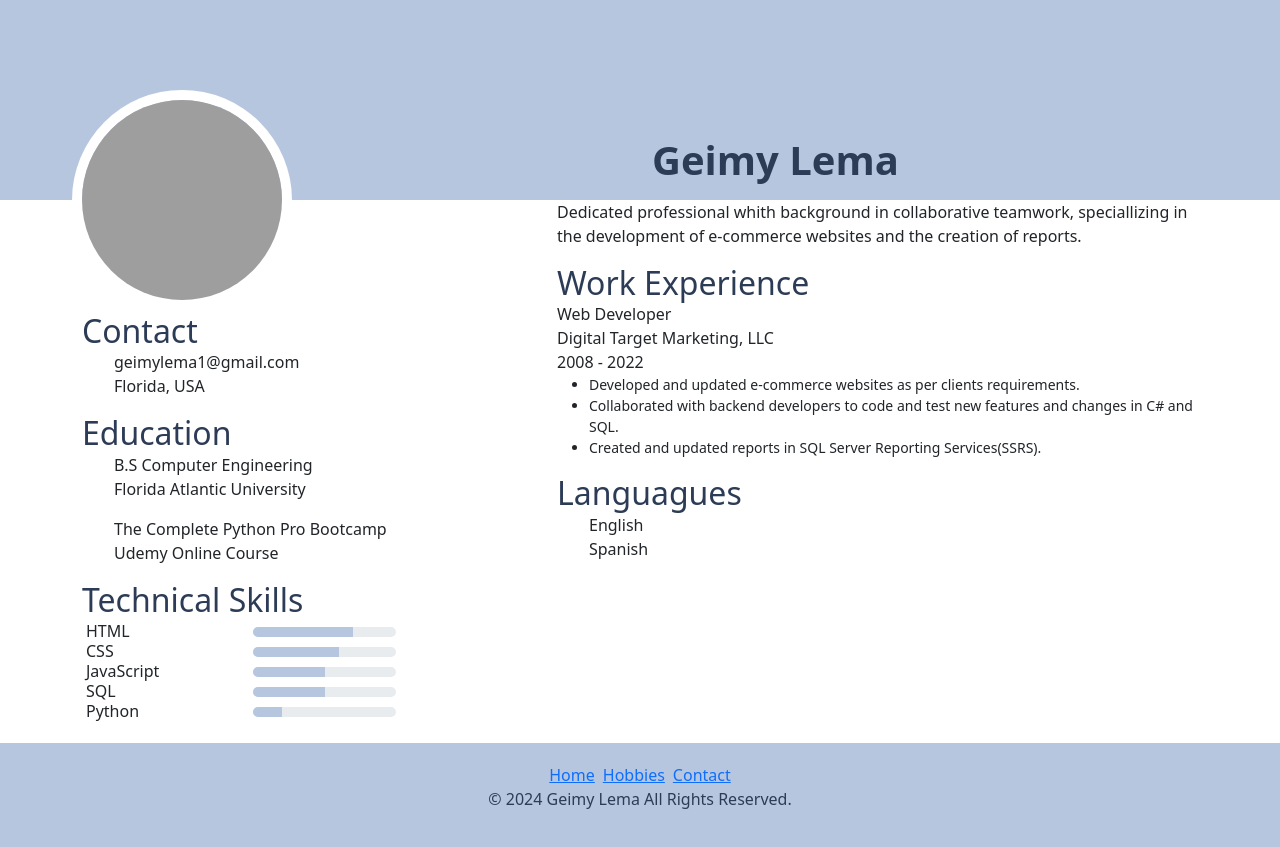
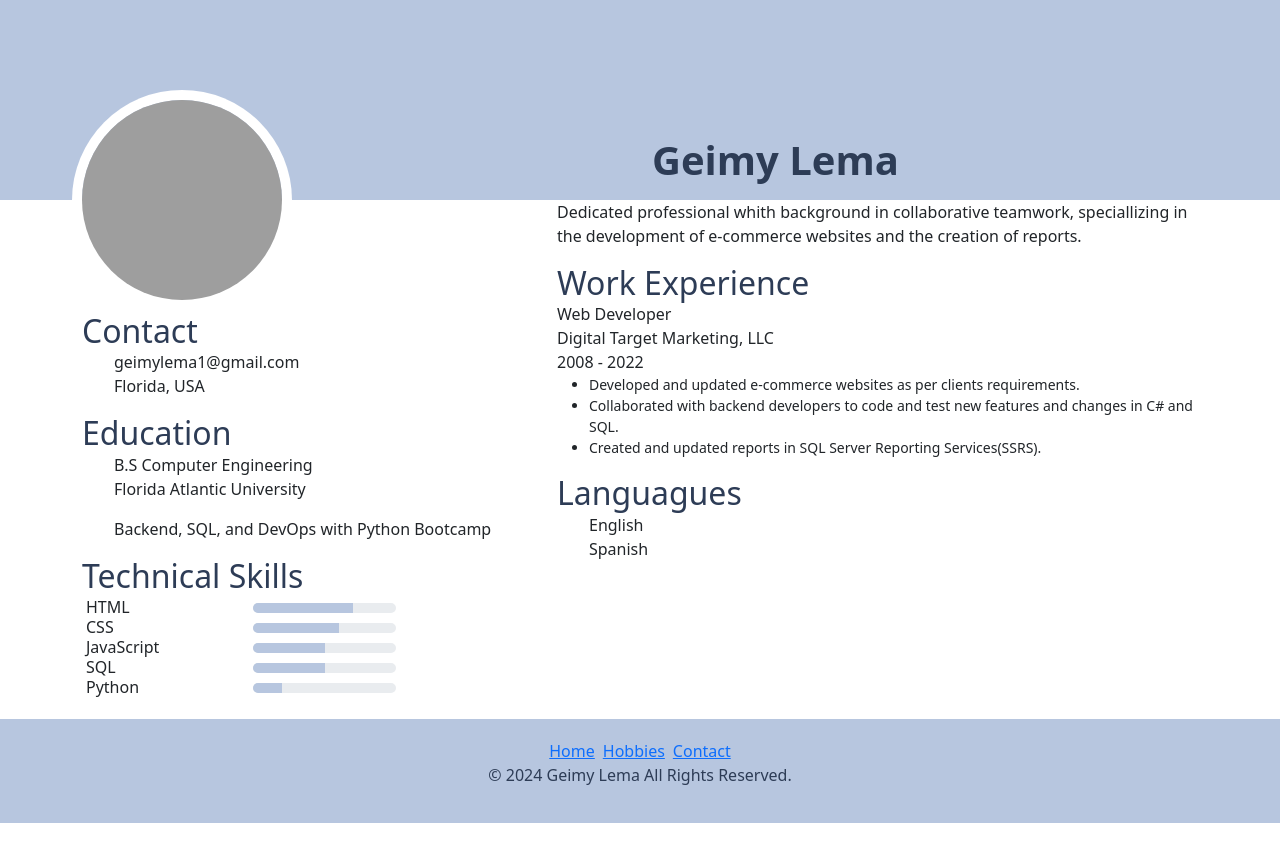
Before and after one commit to GeimyLema/Resume, a plain HTML site: page index.html in a window 1280 px wide. After the commit the page ends 823 px from the top, so only its background shows below. Drawn offline with nearby package versions, Linux system fonts and the light colour scheme; grey boxes are pictures that could not be loaded.

Commit message:
Update index.html

```diff
--- a/index.html
+++ b/index.html
@@ -63,10 +63,7 @@
                             </ul>
                             <ul>
                                 <li class="d-flex">
-                                    The Complete Python Pro Bootcamp
-                                </li>
-                                <li class="d-flex">
-                                    Udemy Online Course
+                                    Backend, SQL, and DevOps with Python Bootcamp
                                 </li>
                             </ul>
                           </div>
```
